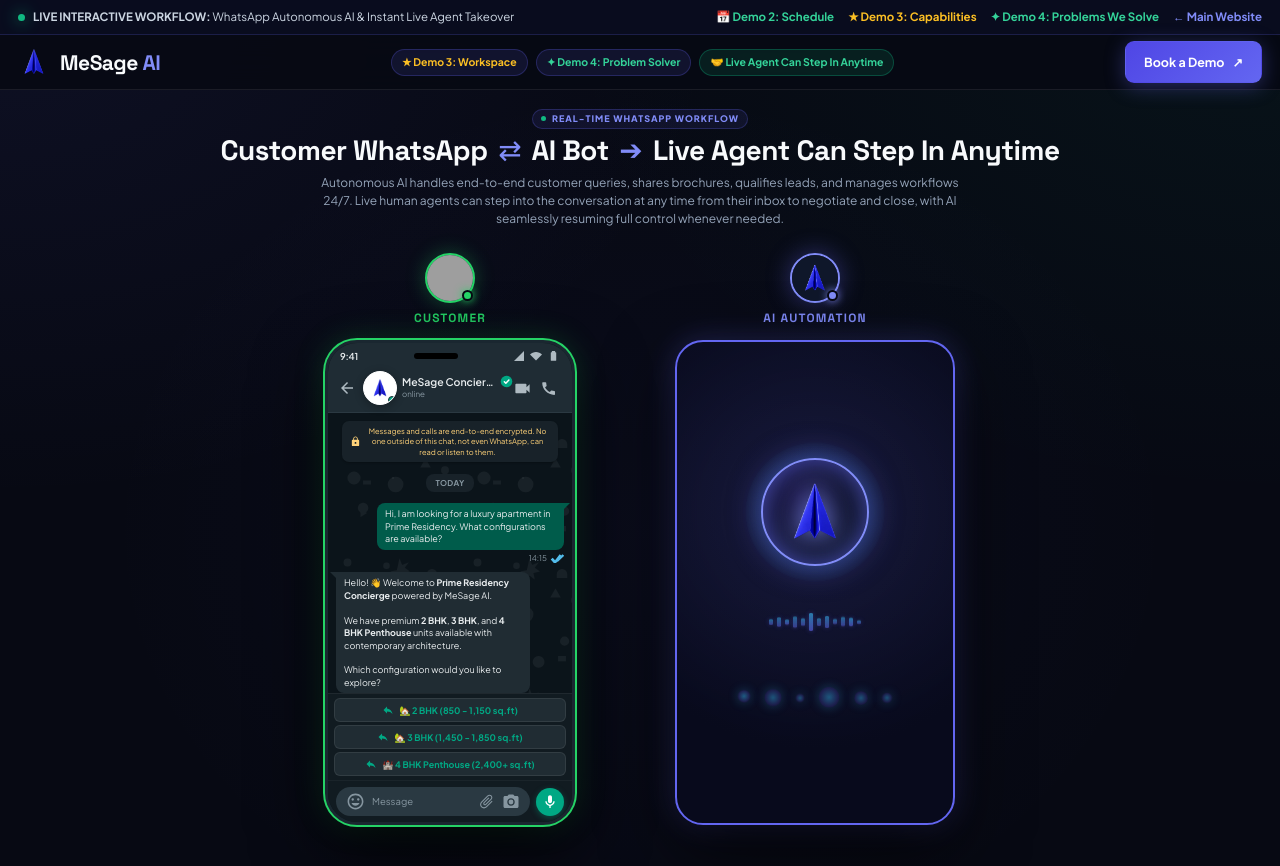
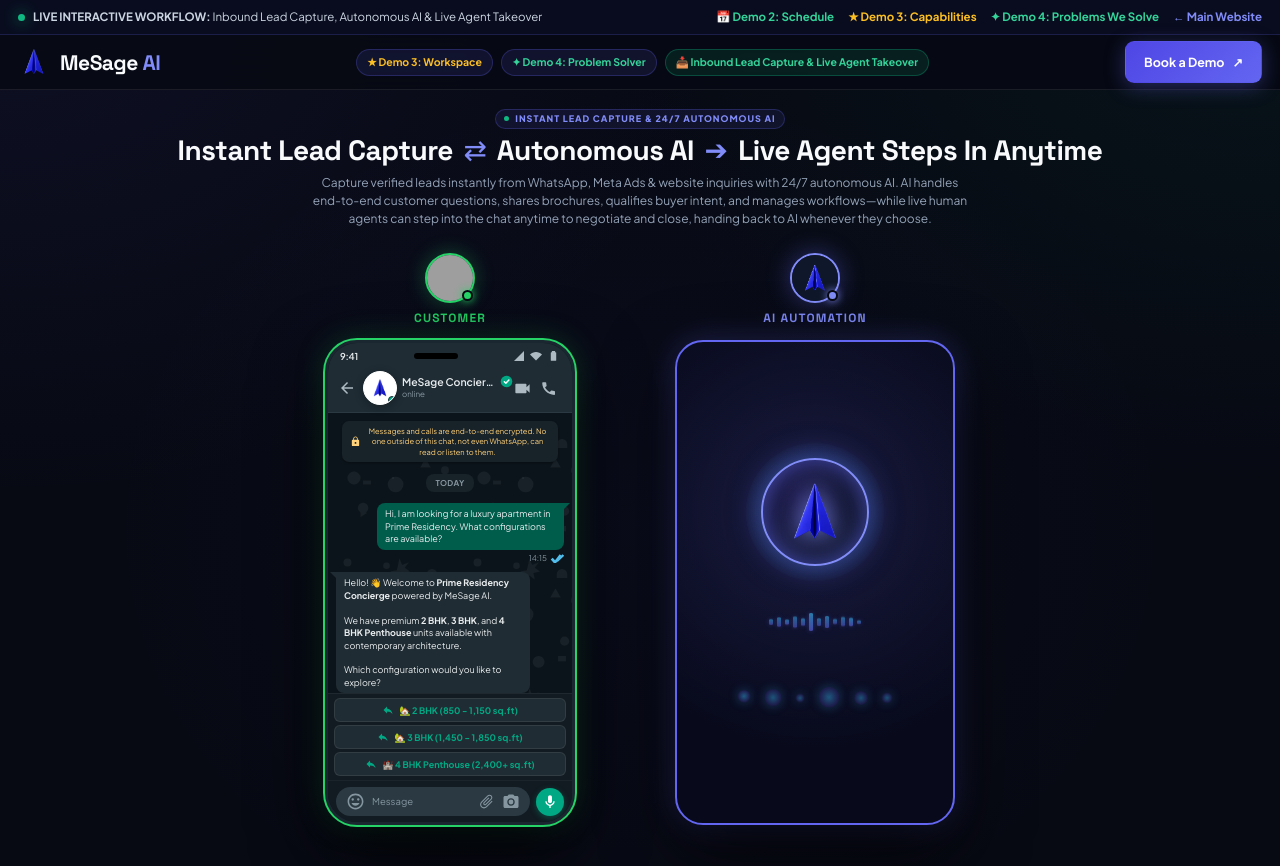
Before and after one commit to mesageai1/website, a plain HTML site: page demo1.html in a window 1280 px wide. Drawn offline with Linux system fonts and the light colour scheme; grey boxes are pictures that could not be loaded.

Commit message:
Highlight instant lead capture across hero headlines, descriptions, badges, and CRM profiles

```diff
--- a/demo1.html
+++ b/demo1.html
@@ -18,7 +18,7 @@
     <div class="container topbar-content">
       <div class="topbar-left">
         <span class="live-beacon"></span>
-        <span><strong>LIVE INTERACTIVE WORKFLOW:</strong> WhatsApp Autonomous AI &amp; Instant Live Agent Takeover</span>
+        <span><strong>LIVE INTERACTIVE WORKFLOW:</strong> Inbound Lead Capture, Autonomous AI &amp; Live Agent Takeover</span>
       </div>
       <div class="topbar-right">
         <a href="demo2.html" class="topbar-link">📅 Demo 2: Schedule</a>
@@ -39,7 +39,7 @@
       <div class="header-badges">
         <a href="demo3.html" class="hbadge" style="color:#fbbf24;text-decoration:none">★ Demo 3: Workspace</a>
         <a href="demo4.html" class="hbadge" style="color:#34d399;text-decoration:none">✦ Demo 4: Problem Solver</a>
-        <span class="hbadge green">🤝 Live Agent Can Step In Anytime</span>
+        <span class="hbadge green">📥 Inbound Lead Capture &amp; Live Agent Takeover</span>
       </div>
       <a href="demo2.html" class="btn btn-primary">Book a Demo <span>↗</span></a>
     </div>
@@ -51,11 +51,11 @@
     <section class="demo-intro container">
       <div class="intro-eyebrow">
         <span class="eyebrow-dot"></span>
-        <span>REAL-TIME WHATSAPP WORKFLOW</span>
+        <span>INSTANT LEAD CAPTURE &amp; 24/7 AUTONOMOUS AI</span>
       </div>
-      <h1>Customer WhatsApp <span class="flow-arrow-text">⇄</span> AI Bot <span class="flow-arrow-text">➔</span> Live Agent Can Step In Anytime</h1>
+      <h1>Instant Lead Capture <span class="flow-arrow-text">⇄</span> Autonomous AI <span class="flow-arrow-text">➔</span> Live Agent Steps In Anytime</h1>
       <p class="intro-sub">
-        Autonomous AI handles end-to-end customer queries, shares brochures, qualifies leads, and manages workflows 24/7. Live human agents can step into the conversation at any time from their inbox to negotiate and close, with AI seamlessly resuming full control whenever needed.
+        Capture verified leads instantly from WhatsApp, Meta Ads &amp; website inquiries with 24/7 autonomous AI. AI handles end-to-end customer questions, shares brochures, qualifies buyer intent, and manages workflows—while live human agents can step into the chat anytime to negotiate and close, handing back to AI whenever they choose.
       </p>
     </section>
 
@@ -210,6 +210,7 @@
                   <div class="crm-name-row">
                     <strong id="crmUserName">Alex Turner</strong>
                     <span class="crm-active-badge">active</span>
+                    <span class="crm-lead-badge" style="display:inline-flex;align-items:center;gap:3px;font-size:9.5px;font-weight:700;padding:1px 6px;border-radius:4px;background:rgba(16,185,129,0.18);color:#34d399;border:1px solid rgba(16,185,129,0.3);margin-left:6px">⚡ Lead Captured</span>
                   </div>
                   <small class="crm-phone-text" id="crmUserPhone">+91 91789 05105</small>
                 </div>
```
Also changed, not shown: demo3.html (+1 -1 lines), index.html (+1 -1 lines).
